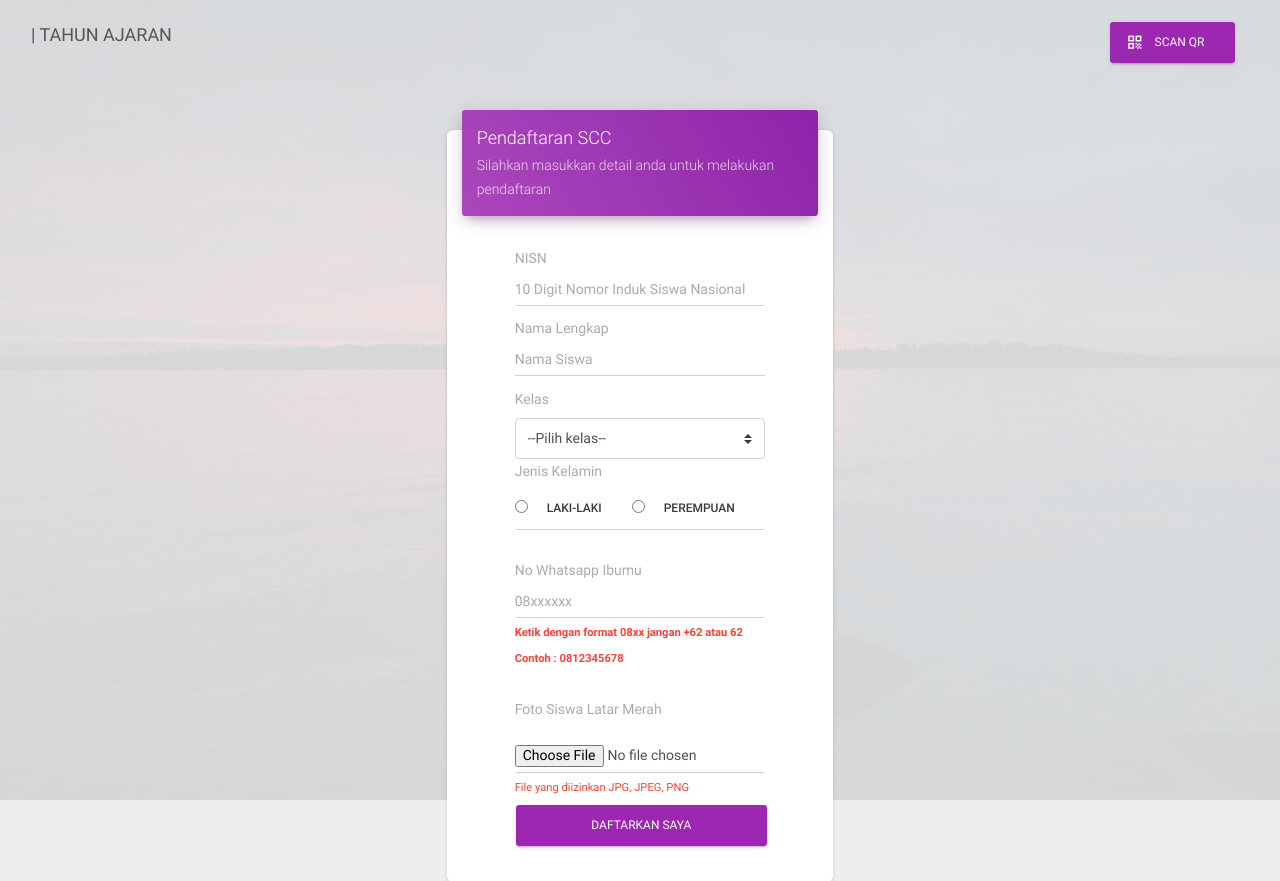
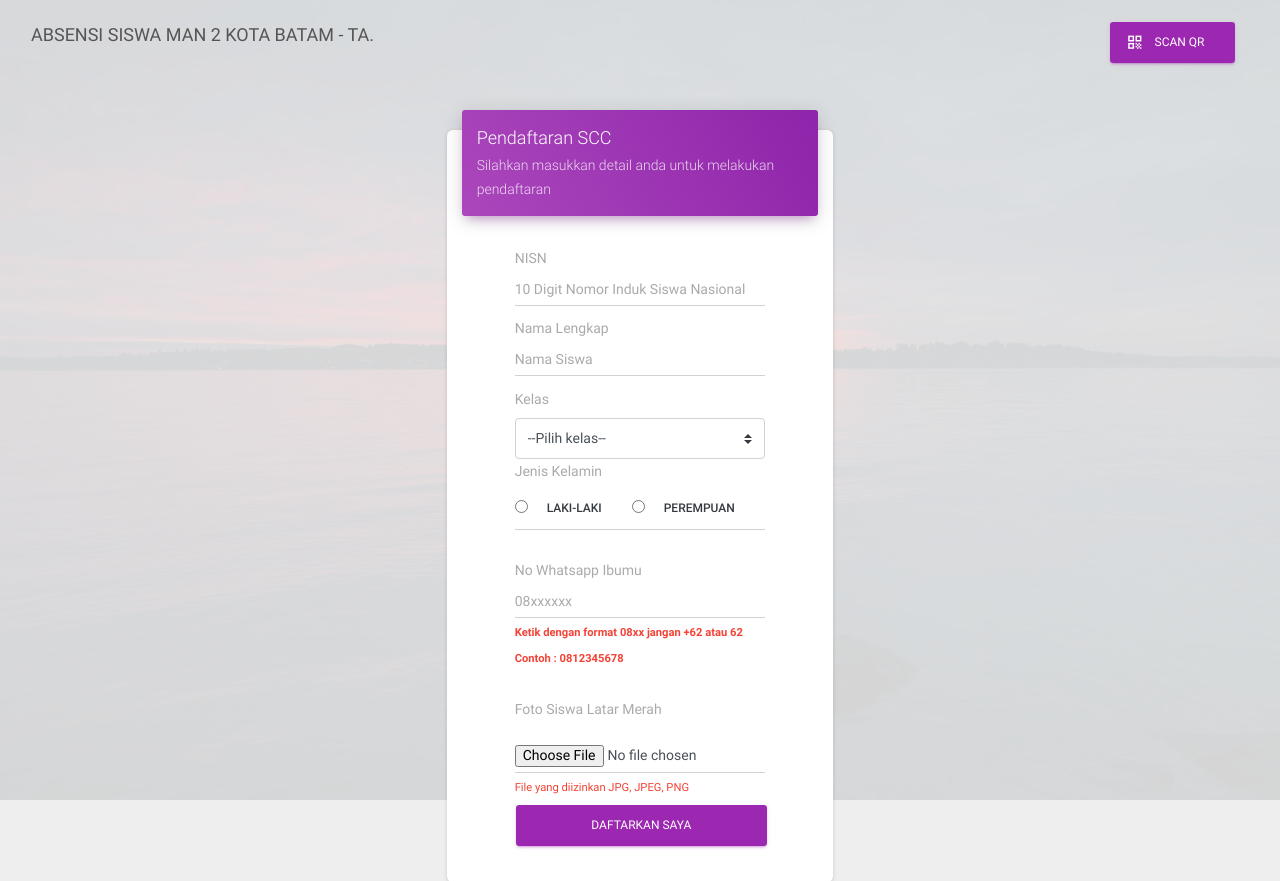
Before and after one commit to dimasedu/Absensi-QR-Code-Muallimin, a CodeIgniter 4 app: the page made by app/Views/scan/register.php in a window 1280 px wide. Shown: the top 881 px of the page. Run offline with PHP 8.4 and a stand-in for CodeIgniter, Linux system fonts and the light colour scheme; the template is opened without the code that fills it, so the values that code supplies are empty; some libraries are stand-ins or nearby versions.

Commit message:
Update File Starting Page

```diff
--- a/app/Views/templates/starting_page_layout.php
+++ b/app/Views/templates/starting_page_layout.php
@@ -65,7 +65,7 @@ $session = \Config\Services::session();
       <div class="container-fluid">
          <div class="navbar-wrapper row w-100">
             <div class="col-6">
-               <p class="navbar-brand"><b><?= $title.' | TAHUN AJARAN '.$session->get('thajar') ?? 'Login'; ?> </b></p>
+               <p class="navbar-brand"><b><?= !empty($session->get('thajar')) ? 'ABSENSI SISWA MAN 2 KOTA BATAM - TA. '.$session->get('thajar') : 'Login';?> </b></p>
             </div>
             <div class="col-6 d-flex justify-content-end">
                <?= $this->renderSection('navaction') ?>
```
